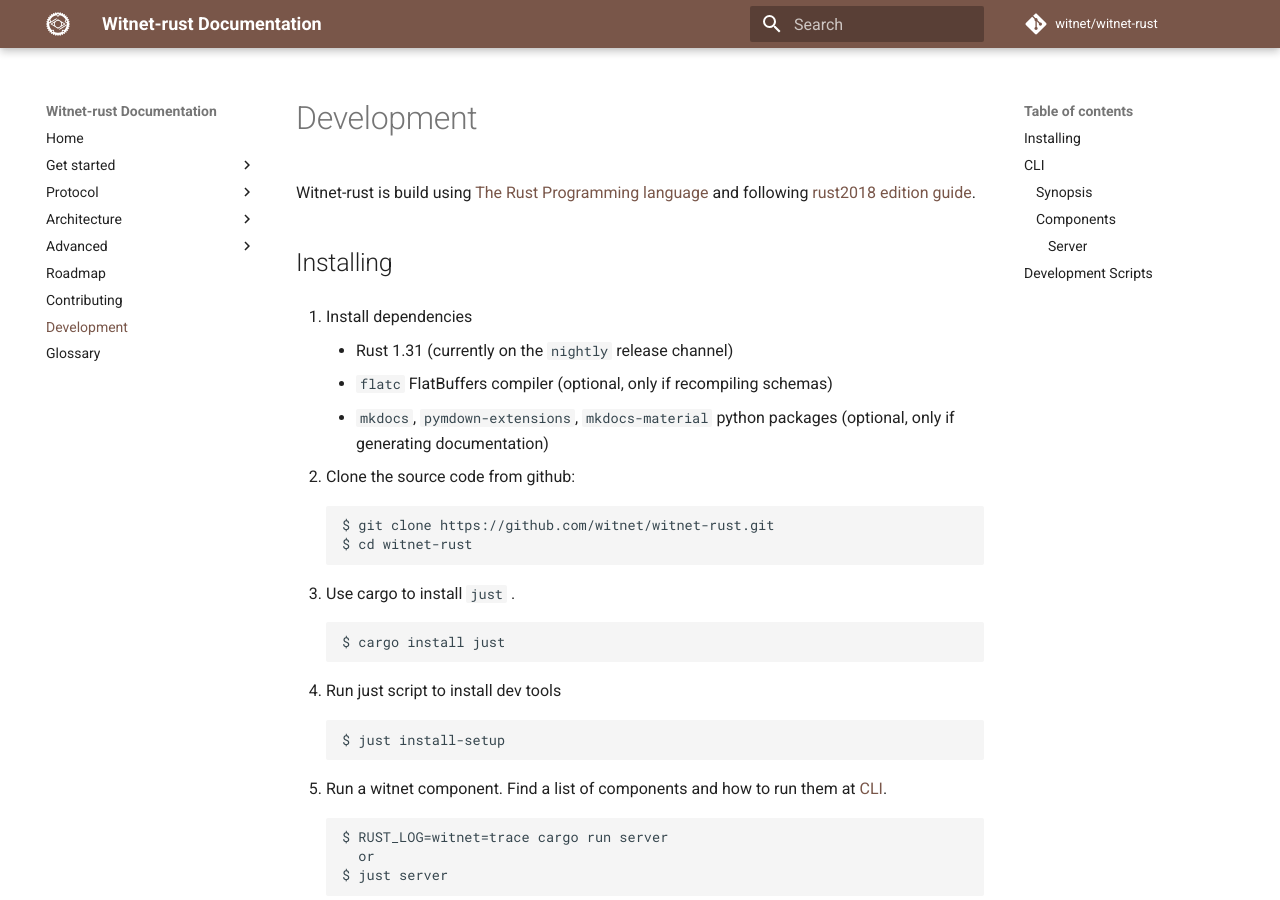
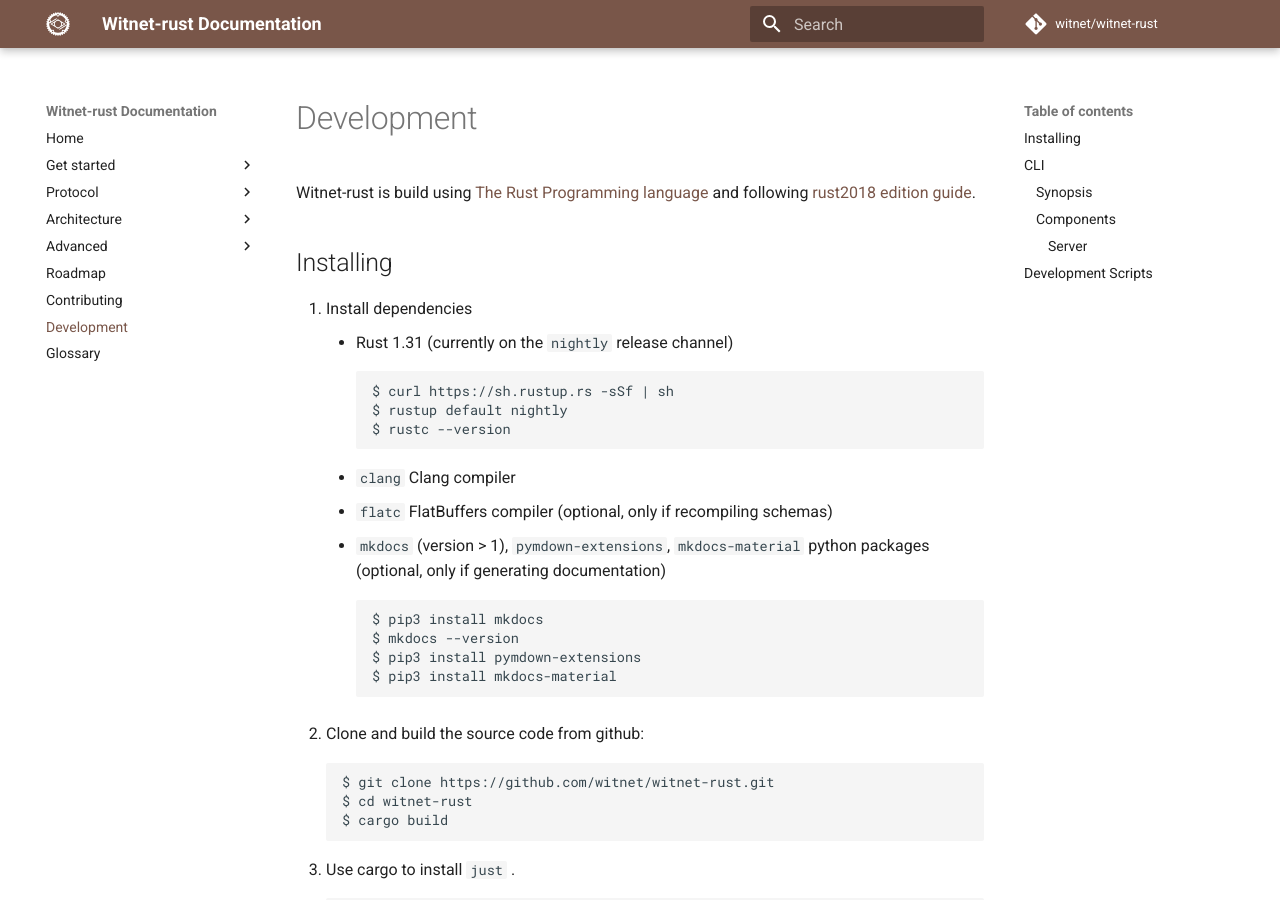
Before and after one commit to witnet/witnet-rust, an MkDocs documentation site: the page built from docs/development.md, in a window 1280 px wide and 900 px high. Built offline with MkDocs 1.6.1 and Material for MkDocs 9.7.7, drawn with Linux system fonts in a browser that asks for light colours; comment, search, counter and statistics services are not loaded.

Commit message:
docs(dev): improve doc for developers

````diff
--- a/docs/development.md
+++ b/docs/development.md
@@ -5,13 +5,25 @@
 
 1. Install dependencies
     - Rust 1.31 (currently on the `nightly` release channel)
+    ```
+    $ curl https://sh.rustup.rs -sSf | sh
+    $ rustup default nightly
+    $ rustc --version
+    ```
+    - `clang` Clang compiler
     - `flatc` FlatBuffers compiler (optional, only if recompiling schemas)
-    - `mkdocs`, `pymdown-extensions`, `mkdocs-material` python packages (optional, only if generating documentation)
-
-2. Clone the source code from github:
+    - `mkdocs` (version > 1), `pymdown-extensions`, `mkdocs-material` python packages (optional, only if generating documentation)
+    ```
+    $ pip3 install mkdocs
+    $ mkdocs --version
+    $ pip3 install pymdown-extensions
+    $ pip3 install mkdocs-material
+    ```
+2. Clone and build the source code from github:
   ```
   $ git clone https://github.com/witnet/witnet-rust.git
   $ cd witnet-rust
+  $ cargo build
   ```
 3. Use cargo to install ```just``` .
   ```
````
